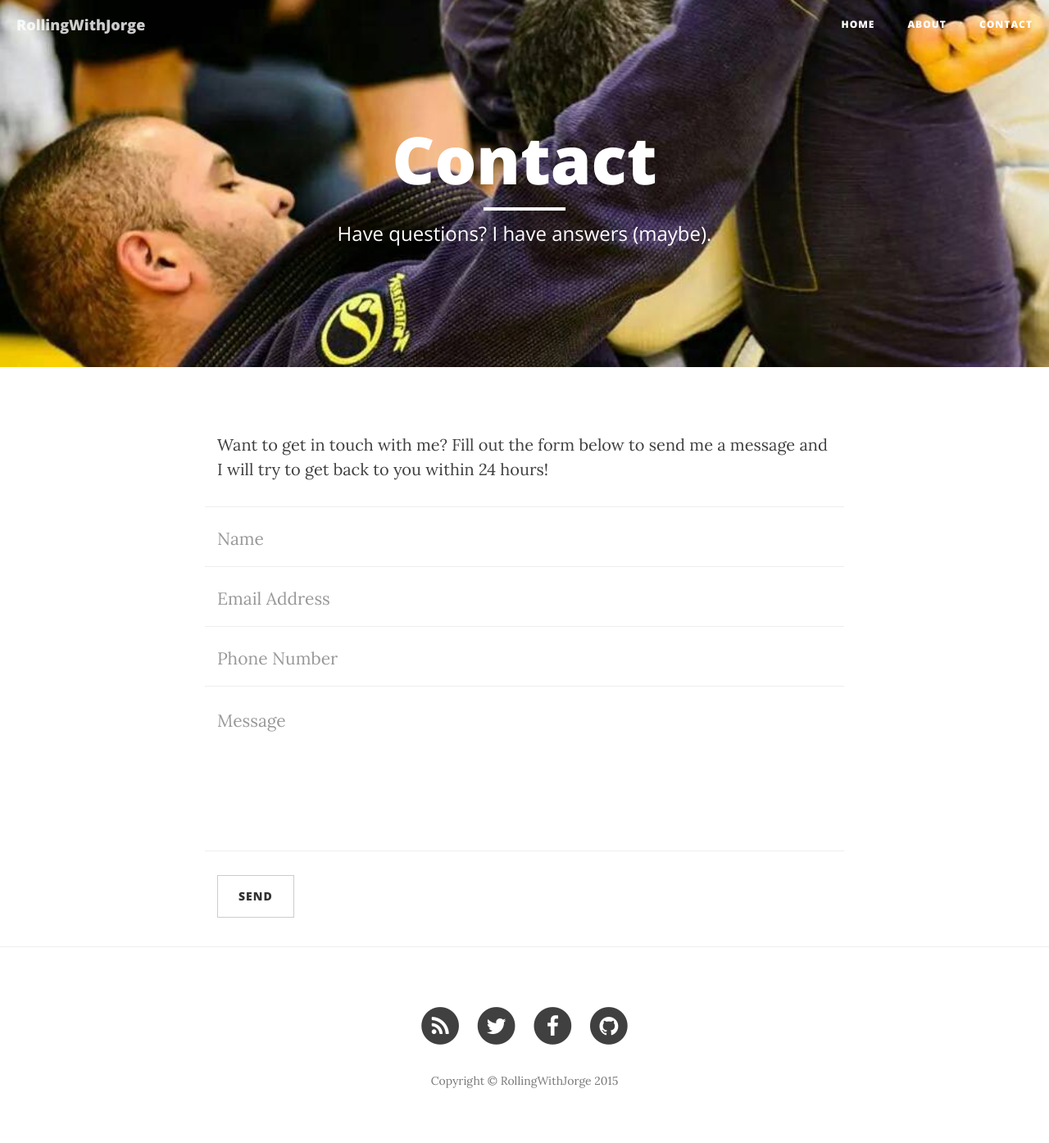
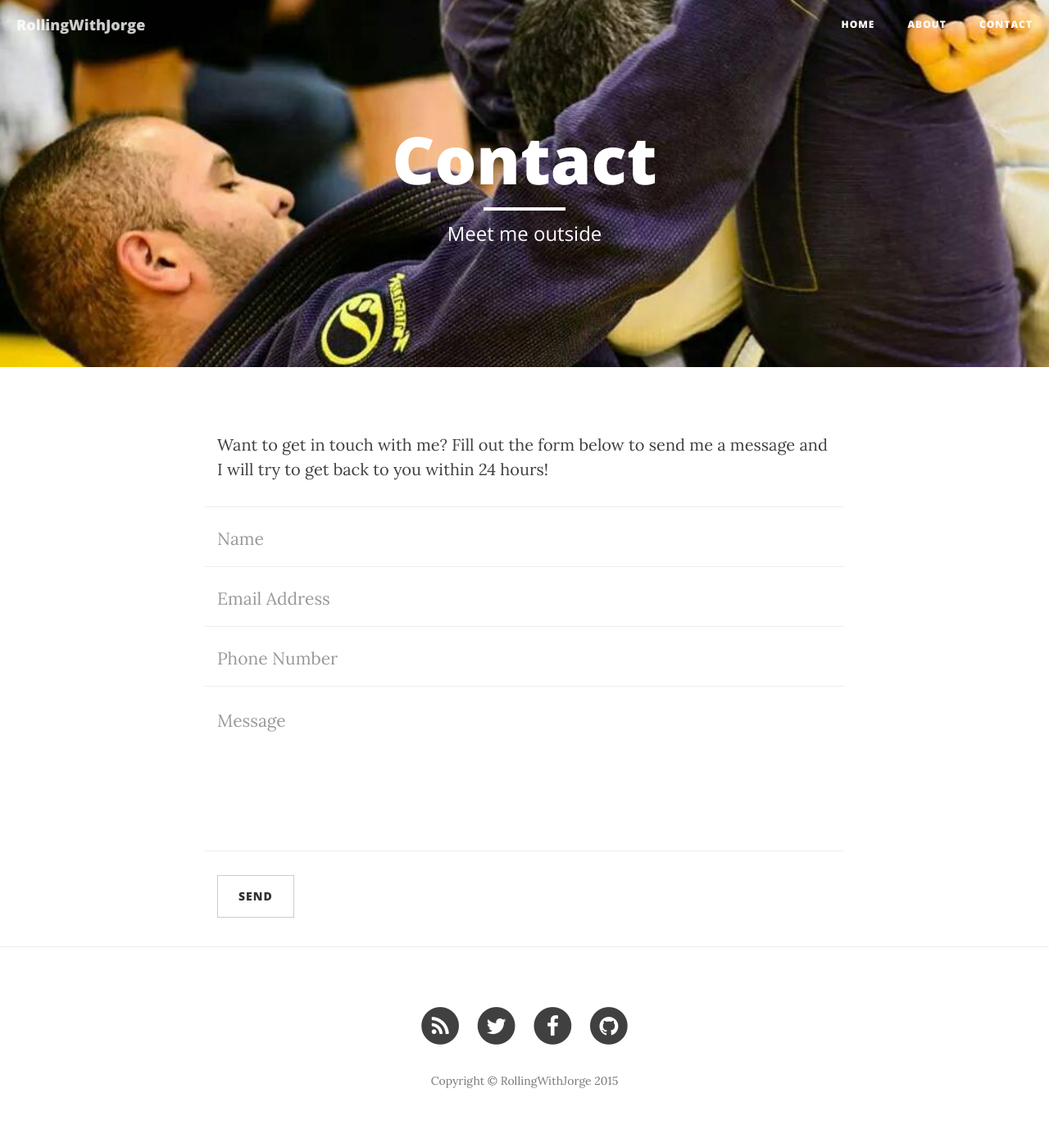
Before and after one commit to RollingwithJorge/Rollingwithjorge.github.io, a Jekyll site: the page built from contact.html, in a window 1280 px wide. Shown: the whole page at 82% size. Built offline with Jekyll 4.4.1, drawn with Linux system fonts in a browser that asks for light colours; nearby versions of some CDN libraries.

Commit message:
About/Index

```diff
--- a/about.html
+++ b/about.html
@@ -1,7 +1,7 @@
 ---
 layout: page
 title: "About"
-description: "This is what I do."
+description: "Its about time!!"
 header-img: "img/about-bg.jpg"
 ---
 
--- a/contact.html
+++ b/contact.html
@@ -1,7 +1,7 @@
 ---
 layout: page
 title: "Contact"
-description: "Have questions? I have answers (maybe)."
+description: "Meet me outside"
 header-img: "img/contact-bg.jpg"
 ---
 
--- a/index.html
+++ b/index.html
@@ -1,6 +1,6 @@
 ---
 layout: page
-description: "A Clean Blog Theme by Start Bootstrap"
+description: "Hi my name is Jorge I like to roll"
 ---
 
 {% for post in paginator.posts %}
```
